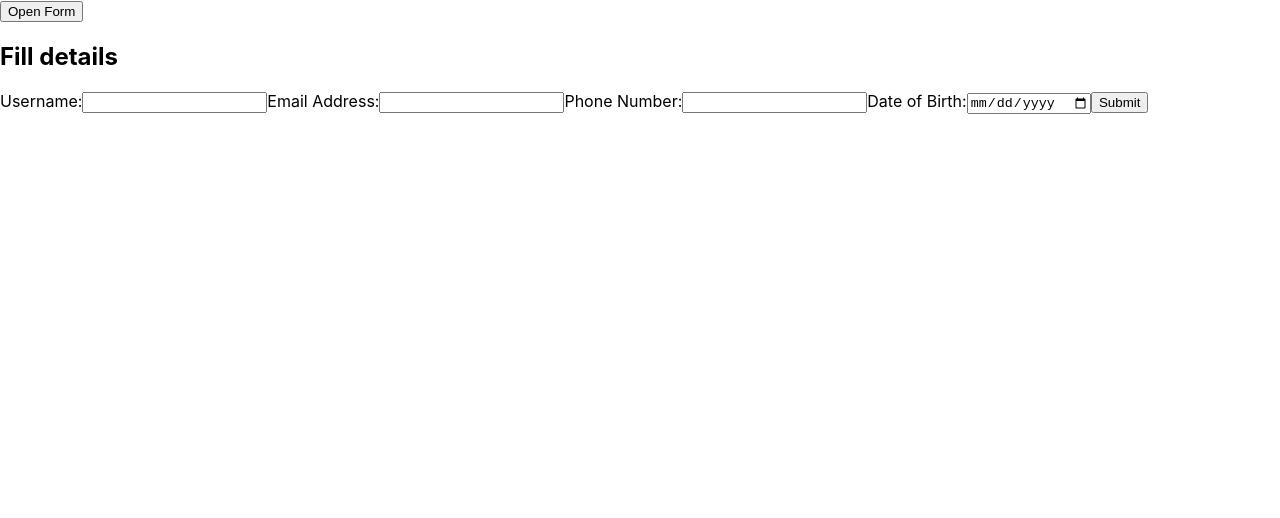
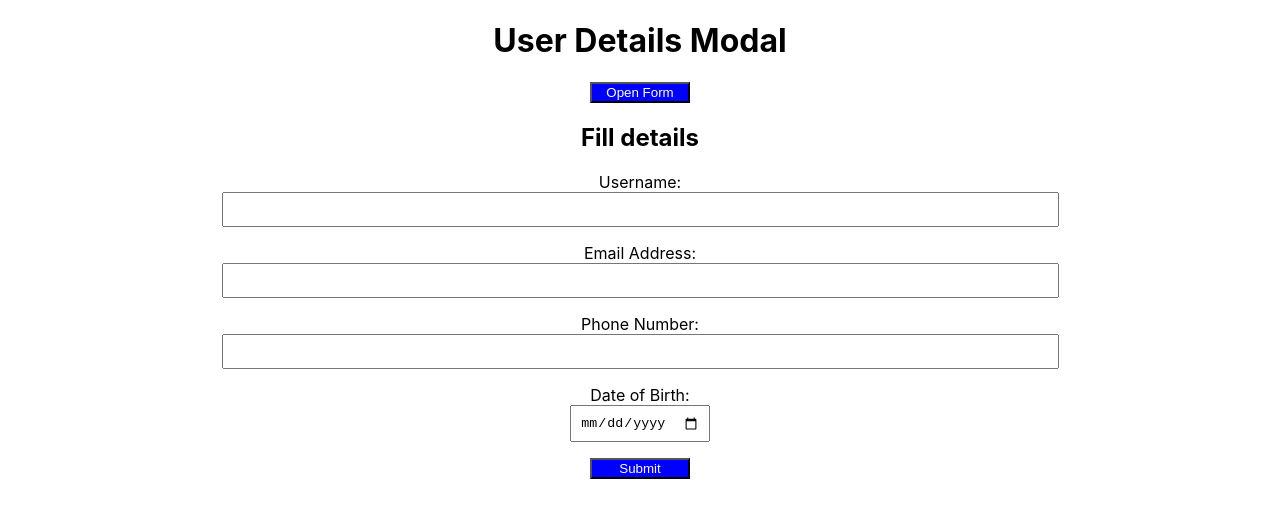
Before and after one commit to Rugved1998/XModal, a React (Create React App) app in the folder xmodal/: page / in a window 1280 px wide. Both pictures are taken after a click on the button "Open Form". Shown: the top 518 px of the page. Built offline with nearby package versions, Linux system fonts and the light colour scheme.

Commit message:
Final- Commit

```diff
--- a/xmodal/src/App.jsx
+++ b/xmodal/src/App.jsx
@@ -47,15 +47,69 @@ export default function App() {
     closeForm();
   };
 
+
+
+  const modalStyle = {
+    // display: 'none',
+    // position: 'fixed',
+    // top: 0,
+    // left: 0,
+    // width: '100%',
+    // height: '100%',
+    // backgroundColor: 'rgba(0, 0, 0, 0.5)',
+    // justifyContent: 'center',
+    // alignItems: 'center',
+  };
+
+
+const modalContentStyle = {
+  // backgroundColor: '#fff',
+  // padding: '20px',
+  // borderRadius: '5px',
+};
+
+const formStyle={
+  display: "flex",
+    flexDirection:"column",
+    justifyContent:"center",
+    alignItems:"center"
+}
+
+const labelStyle = {
+  display: 'block',
+  marginBottom: '8px',
+};
+
+const inputStyle = {
+
+  padding: '8px',
+  marginBottom: '16px',
+};
+
+  const buttonStyle={
+    backgroundColor:"#0000FF",
+    color:"#ffffff",
+    width:"100px"
+  }
+  const pageStyle={
+    display: "flex",
+    flexDirection:"column",
+    justifyContent:"center",
+    alignItems:"center"
+  }
+
   return (
-    <div>
-      <button onClick={openForm}>Open Form</button>
+    <div >
+      <div style={pageStyle}>
+      <h1>User Details Modal</h1>
+      <button style={buttonStyle} onClick={openForm}>Open Form</button>
+      </div>
+      {modalOpen && (
+        <div style={modalStyle} onClick={closeForm}>
+          <div style={modalContentStyle} onClick={(e) => e.stopPropagation()}>
 
-      {modalOpen && (
-        <div className="modal" onClick={closeForm}>
-          <div className="modal-content" onClick={(e) => e.stopPropagation()}>
+            <form style={formStyle}>
             <h2>Fill details</h2>
-            <form>
               <label htmlFor="username">Username:</label>
               <input
                 type="text"
@@ -63,6 +117,8 @@ export default function App() {
                 value={username}
                 onChange={(e) => setUsername(e.target.value)}
                 required
+                style={inputStyle}
+                size="100"
               />
 
               <label htmlFor="email">Email Address:</label>
@@ -72,6 +128,8 @@ export default function App() {
                 value={email}
                 onChange={(e) => setEmail(e.target.value)}
                 required
+                style={inputStyle}
+                size="100"
               />
 
               <label htmlFor="phone">Phone Number:</label>
@@ -82,6 +140,8 @@ export default function App() {
                 onChange={(e) => setPhone(e.target.value)}
                 pattern="[0-9]{10}"
                 required
+                style={inputStyle}
+                size="100"
               />
 
               <label htmlFor="dob">Date of Birth:</label>
@@ -91,12 +151,14 @@ export default function App() {
                 value={dob}
                 onChange={(e) => setDob(e.target.value)}
                 required
+                style={inputStyle}
+                size="50"
               />
 
               <button
                 type="button"
-                className="submit-button"
                 onClick={submitForm}
+                style={buttonStyle}
               >
                 Submit
               </button>
```
